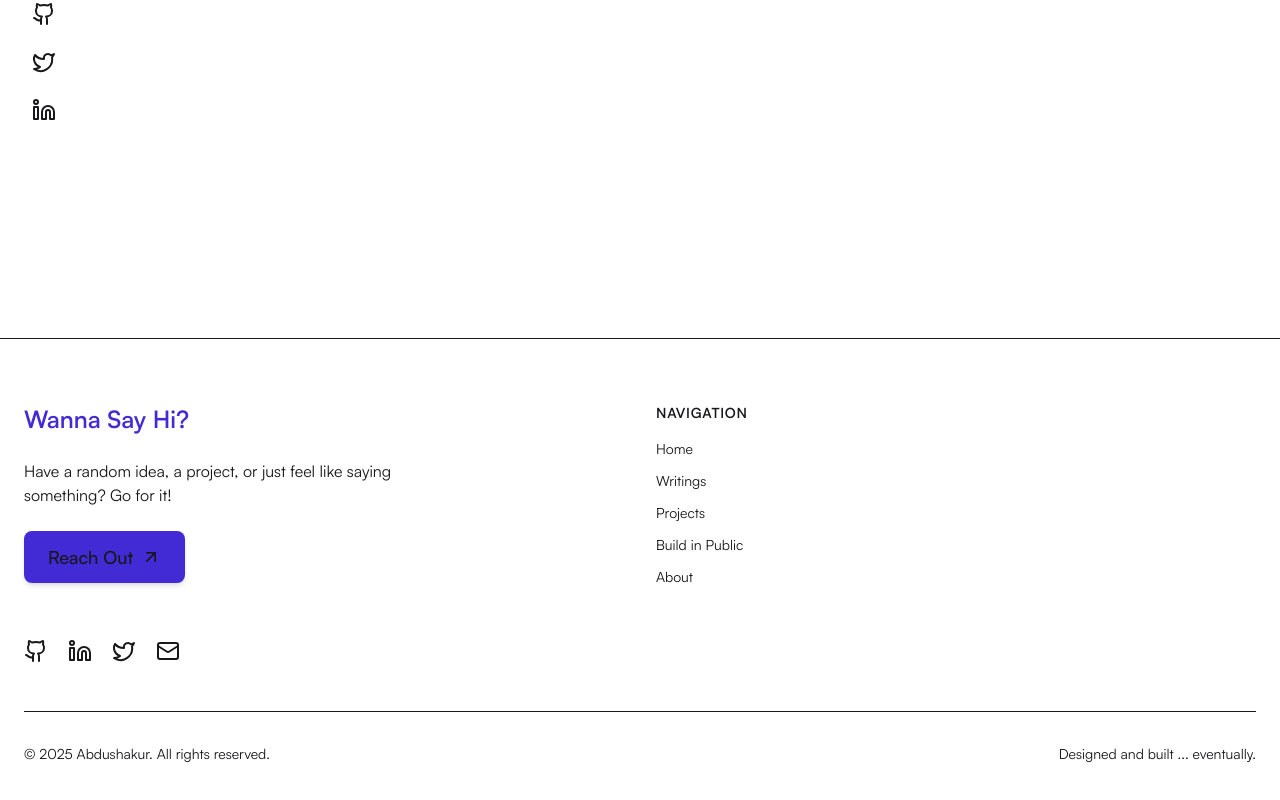
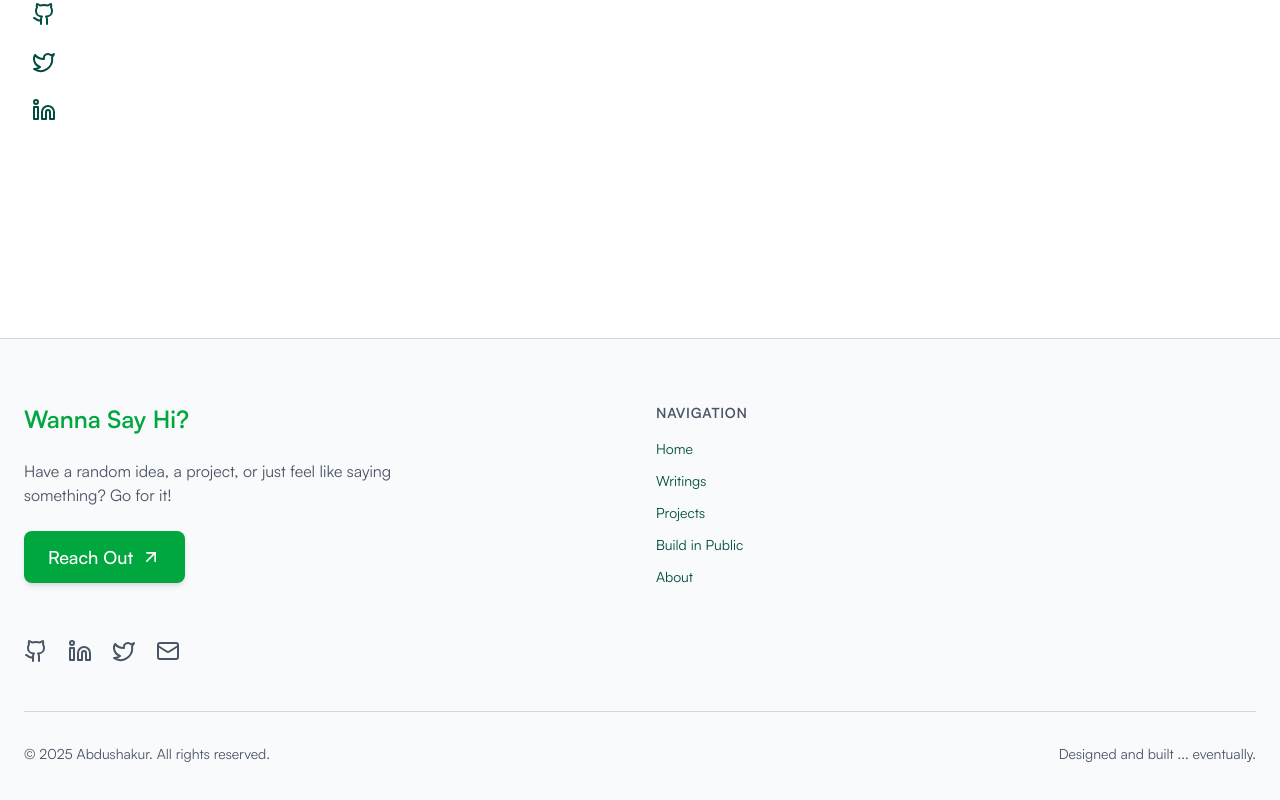
Before and after one commit to abdushakurob/abdushakurob.github.io, a Next.js app: page /build/1 in a window 1280 px wide. Shown: the part 526-1326 px from the top of the page. Built offline with nearby package versions, Linux system fonts and the light colour scheme; no server answers; the database is empty.

Commit message:
feat: Enhance UI components with improved styling and accessibility features

```diff
--- a/app/globals.css
+++ b/app/globals.css
@@ -1,75 +1,25 @@
 @import "tailwindcss";
 @plugin "daisyui";
+:root {
+  /* --background: #e8f5e9; Light green background */
+  --foreground: #004d40; /* Dark green text */
+  --primary: #0288d1;    /* Blue for buttons and highlights */
+  --secondary: #81c784;  /* Light green for accents */
+}
 
-@layer base {
+@theme inline {
+  --color-background: var(--background);
+  --color-foreground: var(--foreground);
+  --font-sans: var(--font-geist-sans);
+  --font-mono: var(--font-geist-mono);
+}
+
+@media (prefers-color-scheme: dark) {
   :root {
-    --background: 0 0% 100%;
-    --foreground: 222.2 84% 4.9%;
-    --card: 0 0% 100%;
-    --card-foreground: 222.2 84% 4.9%;
-    --popover: 0 0% 100%;
-    --popover-foreground: 222.2 84% 4.9%;
-
-    /* Primary green theme */
-    --primary: 162 47% 25%;
-    --primary-foreground: 210 40% 98%;
-
-    /* Secondary - slightly lighter than primary */
-    --secondary: 162 47% 35%;
-    --secondary-foreground: 210 40% 98%;
-
-    /* Muted - for subtle backgrounds */
-    --muted: 210 40% 96.1%;
-    --muted-foreground: 215.4 16.3% 46.9%;
-
-    /* Accent - for highlights and important elements */
-    --accent: 162 47% 30%;
-    --accent-foreground: 222.2 47.4% 11.2%;
-
-    /* Destructive - for errors and warnings */
-    --destructive: 0 84.2% 60.2%;
-    --destructive-foreground: 210 40% 98%;
-
-    /* Border and input colors */
-    --border: 214.3 31.8% 91.4%;
-    --input: 214.3 31.8% 91.4%;
-    --ring: 162 47% 25%;
-  }
-
-  @media (prefers-color-scheme: dark) {
-    :root {
-      --background: 222.2 84% 4.9%;
-      --foreground: 210 40% 98%;
-      --card: 222.2 84% 4.9%;
-      --card-foreground: 210 40% 98%;
-      --popover: 222.2 84% 4.9%;
-      --popover-foreground: 210 40% 98%;
-
-      /* Primary green theme - lighter for dark mode */
-      --primary: 162 47% 50%;
-      --primary-foreground: 210 40% 98%;
-
-      /* Secondary - slightly lighter than primary */
-      --secondary: 162 47% 60%;
-      --secondary-foreground: 210 40% 98%;
-
-      /* Muted - darker for dark mode */
-      --muted: 217.2 32.6% 17.5%;
-      --muted-foreground: 215 20.2% 65.1%;
-
-      /* Accent - slightly lighter for dark mode */
-      --accent: 162 47% 55%;
-      --accent-foreground: 210 40% 98%;
-
-      /* Destructive - darker for dark mode */
-      --destructive: 0 62.8% 30.6%;
-      --destructive-foreground: 210 40% 98%;
-
-      /* Border and input colors */
-      --border: 217.2 32.6% 17.5%;
-      --input: 217.2 32.6% 17.5%;
-      --ring: 162 47% 50%;
-    }
+    --background: #00251a; /* Dark green background */
+    --foreground: #e0f7fa; /* Light blue text */
+    --primary: #03a9f4;    /* Bright blue for buttons and highlights */
+    --secondary: #4caf50;  /* Green for accents */
   }
 }
 
@@ -86,7 +36,7 @@ h1,h2,h3,h4,h5,h6{
 
 
 pre {
-  background-color: hsl(var(--muted));
+  background-color: #f5f5f5;
   padding: 1rem;
   border-radius: 5px;
   overflow-x: auto;
@@ -94,7 +44,7 @@ pre {
 
 code {
   font-family: var(--font-jetbrains-mono), monospace;
-  color: hsl(var(--primary));
+  color: #e63946;
 }
 
 /* React Quill Content Styling */
@@ -140,7 +90,7 @@ code {
 /* Headings from Quill */
 .prose h1, .prose h2, .prose h3, .prose h4, .prose h5, .prose h6 {
   font-weight: bold;
-  color: hsl(var(--primary));
+  color: #059669; /* green-600 */
   margin-top: 1.5rem;
   margin-bottom: 0.75rem;
   line-height: 1.2;
@@ -160,8 +110,8 @@ code {
 
 /* Inline code */
 .prose code {
-  background-color: hsl(var(--muted));
-  color: hsl(var(--primary));
+  background-color: #f3f4f6;
+  color: #ef4444;
   padding: 0.2rem 0.4rem;
   border-radius: 0.25rem;
   font-family: var(--font-jetbrains-mono), monospace;
@@ -170,7 +120,7 @@ code {
 
 /* Blockquotes */
 .prose blockquote {
-  border-left: 4px solid hsl(var(--primary));
+  border-left: 4px solid #3b82f6;
   padding-left: 1rem;
   font-style: italic;
   margin: 1.5rem 0;
@@ -179,13 +129,8 @@ code {
 
 /* Links */
 .prose a {
-  color: hsl(var(--primary));
+  color: #3b82f6;
   text-decoration: underline;
-  transition: color 0.2s ease-in-out;
-}
-
-.prose a:hover {
-  color: hsl(var(--secondary));
 }
 
 /* Paragraphs */
--- a/components/Footer.tsx
+++ b/components/Footer.tsx
@@ -14,18 +14,18 @@ const Footer: React.FC = () => {
   ];
 
   return (
-    <footer className="border-t border-border py-16 mt-16 bg-background">
+    <footer className="border-t border-gray-300 dark:border-gray-700 py-16 mt-16 bg-gray-50 dark:bg-gray-900">
       <div className="max-w-7xl mx-auto px-6">
         <div className="grid md:grid-cols-2 gap-8 md:gap-8">
           {/* Contact section */}
           <div className="space-y-6">
-            <h3 className="text-2xl font-semibold text-primary">Wanna Say Hi?</h3>
-            <p className="text-muted-foreground max-w-md">
+            <h3 className="text-2xl font-semibold text-green-600 dark:text-green-400">Wanna Say Hi?</h3>
+            <p className="text-gray-600 dark:text-gray-300 max-w-md">
               Have a random idea, a project, or just feel like saying something? Go for it!
             </p>
             <a
               href="mailto:me@abdushakur.me"
-              className="inline-flex items-center px-6 py-3 text-lg font-medium text-primary-foreground bg-primary rounded-lg shadow-md hover:bg-secondary transition"
+              className="inline-flex items-center px-6 py-3 text-lg font-medium text-white bg-green-600 rounded-lg shadow-md hover:bg-green-500 transition"
             >
               Reach Out
               <ArrowUpRight size={20} className="ml-2" />
@@ -38,7 +38,7 @@ const Footer: React.FC = () => {
                   href={link.url}
                   target="_blank"
                   rel="noopener noreferrer"
-                  className="text-muted-foreground hover:text-primary transition-colors"
+                  className="text-gray-600 dark:text-gray-300 hover:text-blue-600 dark:hover:text-blue-400 transition-colors"
                   aria-label={link.name}
                 >
                   {link.icon}
@@ -50,35 +50,55 @@ const Footer: React.FC = () => {
           {/* Links section */}
           <div className="grid grid-cols-2 gap-8">
             <div className="space-y-4">
-              <h4 className="text-sm font-semibold uppercase tracking-wider text-muted-foreground">
+              <h4 className="text-sm font-semibold uppercase tracking-wider text-gray-600 dark:text-gray-300">
                 Navigation
               </h4>
               <nav className="flex flex-col space-y-3">
-                <Link href="/" className="text-sm hover:text-primary transition-colors">
+                <Link href="/" className="text-sm hover:text-blue-600 dark:hover:text-blue-400 transition-colors">
                   Home
                 </Link>
-                <Link href="/writings" className="text-sm hover:text-primary transition-colors">
+                <Link href="/writings" className="text-sm hover:text-blue-600 dark:hover:text-blue-400 transition-colors">
                   Writings
                 </Link>
-                <Link href="/projects" className="text-sm hover:text-primary transition-colors">
+                <Link href="/projects" className="text-sm hover:text-blue-600 dark:hover:text-blue-400 transition-colors">
                   Projects
                 </Link>
-                <Link href="/build" className="text-sm hover:text-primary transition-colors">
+                <Link href="/build" className="text-sm hover:text-blue-600 dark:hover:text-blue-400 transition-colors">
                   Build in Public
                 </Link>
-                <Link href="/about" className="text-sm hover:text-primary transition-colors">
+                <Link href="/about" className="text-sm hover:text-blue-600 dark:hover:text-blue-400 transition-colors">
                   About
                 </Link>
               </nav>
             </div>
+
+            {/* <div className="space-y-4">
+              <h4 className="text-sm font-semibold uppercase tracking-wider text-gray-600 dark:text-gray-300">
+                Resources
+              </h4>
+              <nav className="flex flex-col space-y-3">
+                <Link href="#" className="text-sm hover:text-blue-600 dark:hover:text-blue-400 transition-colors">
+                  Uses
+                </Link>
+                <Link href="#" className="text-sm hover:text-blue-600 dark:hover:text-blue-400 transition-colors">
+                  Bookmarks
+                </Link>
+                <Link href="#" className="text-sm hover:text-blue-600 dark:hover:text-blue-400 transition-colors">
+                  Newsletter
+                </Link>
+                <Link href="#" className="text-sm hover:text-blue-600 dark:hover:text-blue-400 transition-colors">
+                  RSS Feed
+                </Link>
+              </nav>
+            </div> */}
           </div>
         </div>
 
-        <div className="border-t border-border mt-12 pt-8 flex flex-col md:flex-row justify-between items-center">
-          <p className="text-sm text-muted-foreground">
+        <div className="border-t border-gray-300 dark:border-gray-700 mt-12 pt-8 flex flex-col md:flex-row justify-between items-center">
+          <p className="text-sm text-gray-600 dark:text-gray-300">
             © {currentYear} Abdushakur. All rights reserved.
           </p>
-          <p className="text-sm text-muted-foreground mt-2 md:mt-0">
+          <p className="text-sm text-gray-600 dark:text-gray-300 mt-2 md:mt-0">
             Designed and built ... eventually.
           </p>
         </div>
--- a/components/hero.tsx
+++ b/components/hero.tsx
@@ -22,9 +22,12 @@ const Hero: React.FC = () => {
 
         <div className="max-w-3xl mx-auto space-y-6">
           <div className="inline-block animate-fade-in">
-            <p className="text-lg font-sans font-medium text-primary">
+            {/* <span className="inline-flex items-center px-3 py-1 text-sm font-medium rounded-full bg-green-600/10 text-accent">
               Hey there! I&apos;m
-            </p>
+            </span> */}
+            <p className="text-lg font-sans font-medium text-green-500 dark:text-green-400">
+            Hey there! I&apos;m
+          </p>
           </div>
 
           <h1 className="text-5xl md:text-6xl font-bold leading-tight md:leading-tight animate-fade-in-up" style={{ animationDelay: "0.1s" }}>
```
Also changed, not shown: app/(root)/writings/writing-list.tsx (+53 -14 lines).
